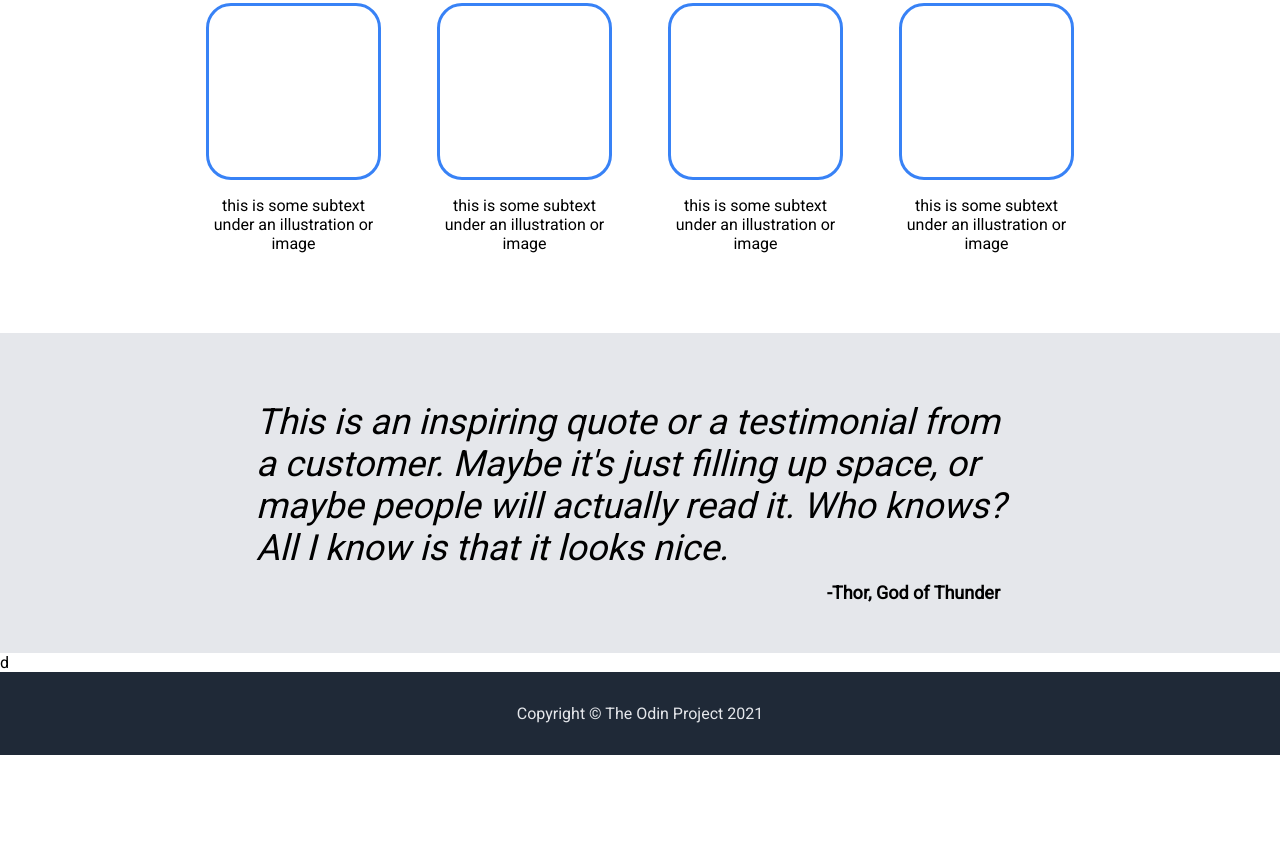
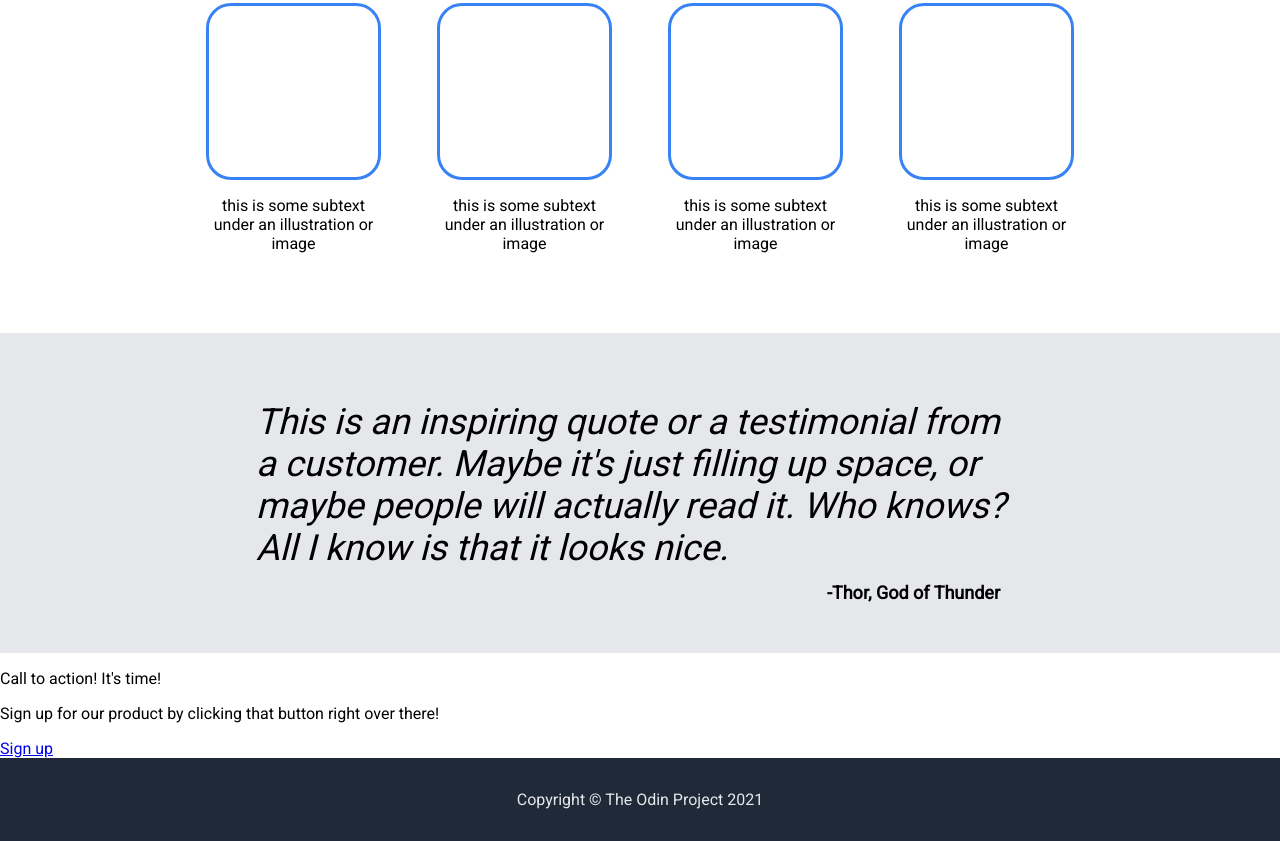
Before and after one commit to EmilioBlacksmith/Landing_Page, a plain HTML site: page index.html in a window 1280 px wide. Shown: the part 634-1475 px from the top of the page. Before the commit the page ends 1389 px from the top, so only its background shows below. Drawn offline with Linux system fonts and the light colour scheme.

Commit message:
feat(index): add call to action section - fix classes to avoid irregularities

```diff
--- a/index.html
+++ b/index.html
@@ -65,9 +65,16 @@
             </p>
         </div>
 
-        <div>
-            <!--Call to Action-->
-            d
+        <div class="cta">
+            <div class="cta-box">
+                <div class="cta-left">
+                    <p class="cta-maintext">Call to action! It's time!</p>
+                    <p class="cta-subtext">Sign up for our product by clicking that button right over there!</p>
+                </div>
+                <div class="cta-right">
+                    <a href="index.html" class="cta-button">Sign up</a>
+                </div>
+            </div>
         </div>
     </div>
     <div class="Footer">
--- a/style.css
+++ b/style.css
@@ -126,7 +126,7 @@ body{
     margin: 16px;
 }
 
-.box{
+.block .box{
     border: solid #3882f6;
     height: 300px;
     border-radius: 25px;
```
